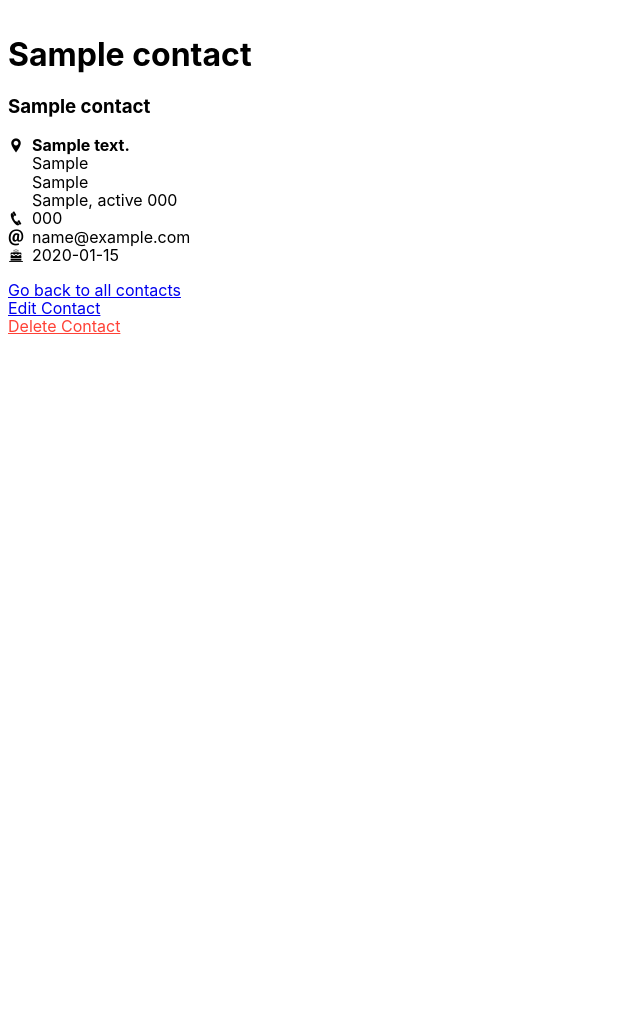
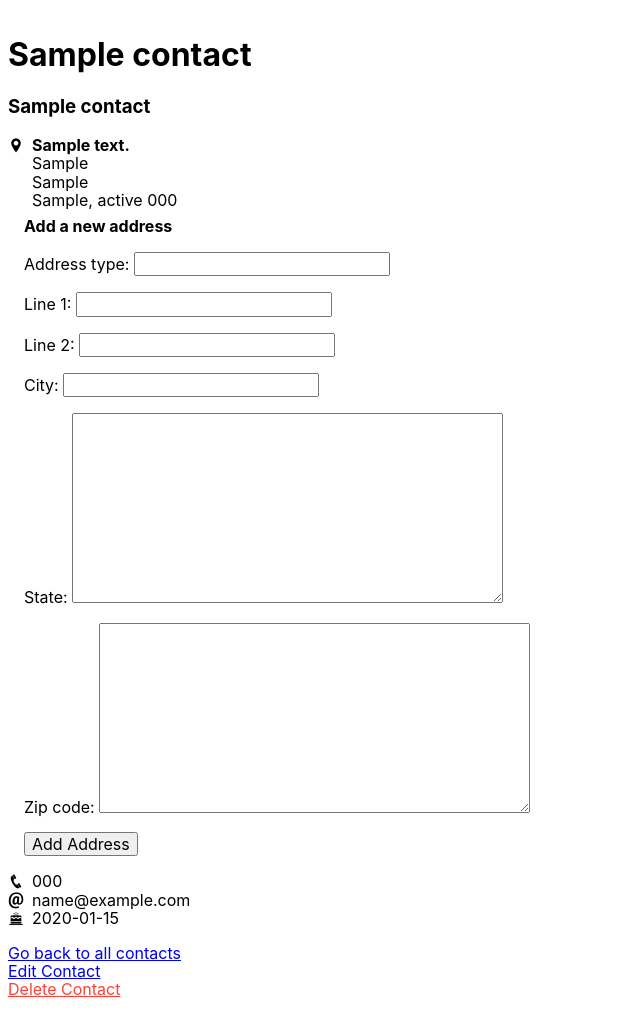
Before and after one commit to momentum-team-1/examples, a Django app: page /contacts/1/ in a window 1280 px wide. Shown: the whole page, without its empty margins (0-640 px from the left). Before the commit the page ends 334 px from the top, so only its background shows below. Run offline with Django 3.2, Linux system fonts and the light colour scheme; tables that the repository leaves empty hold one stand-in row (values such as "Sample post").

Commit message:
Add address form

```diff
--- a/django-uptact/contacts/forms.py
+++ b/django-uptact/contacts/forms.py
@@ -1,5 +1,5 @@
 from django import forms
-from .models import Contact
+from .models import Contact, Address
 
 
 class ContactForm(forms.ModelForm):
@@ -12,3 +12,16 @@ class ContactForm(forms.ModelForm):
             'email',
             'birthday',
         ]
+
+
+class AddressForm(forms.ModelForm):
+    class Meta:
+        model = Address
+        fields = [
+            'address_type',
+            'line_1',
+            'line_2',
+            'city',
+            'state',
+            'zip_code',
+        ]
--- a/django-uptact/contacts/views.py
+++ b/django-uptact/contacts/views.py
@@ -1,6 +1,6 @@
 from django.shortcuts import render, redirect, get_object_or_404
 from .models import Contact
-from .forms import ContactForm
+from contacts.forms import ContactForm, AddressForm
 
 
 # Create your views here.
@@ -12,7 +12,11 @@ def list_contacts(request):
 
 def show_contact(request, pk):
     contact = get_object_or_404(Contact, pk=pk)
-    return render(request, "contacts/show_contact.html", {"contact": contact})
+    form = AddressForm()
+    return render(request, "contacts/show_contact.html", {
+        "contact": contact,
+        "address_form": form
+    })
 
 
 def add_contact(request):
@@ -25,6 +29,22 @@ def add_contact(request):
             return redirect(to='list_contacts')
 
     return render(request, "contacts/add_contact.html", {"form": form})
+
+
+def add_address(request, contact_pk):
+    contact = get_object_or_404(Contact, pk=contact_pk)
+
+    form = AddressForm(data=request.POST)
+    if form.is_valid():
+        address = form.save(commit=False)
+        address.contact = contact
+        address.save()
+        return redirect(to='show_contact', pk=contact.pk)
+
+    return render(request, "contacts/show_contact.html", {
+        "address_form": form,
+        "contact": contact
+    })
 
 
 def edit_contact(request, pk):
--- a/django-uptact/templates/contacts/list_contacts.html
+++ b/django-uptact/templates/contacts/list_contacts.html
@@ -53,6 +53,7 @@
 
     <p>
       <a href="{% url 'edit_contact' pk=contact.pk %}">Edit Contact</a><br>
+      <a href="{% url 'add_address' contact_pk=contact.pk %}">Add Address to Contact</a><br>
       <a class="red" href="{% url 'delete_contact' pk=contact.pk %}">Delete Contact</a>
     </p>
   </div>
--- a/django-uptact/templates/contacts/show_contact.html
+++ b/django-uptact/templates/contacts/show_contact.html
@@ -8,7 +8,7 @@
   {% endif %}
 
   {% for address in contact.addresses.all %}
-  <div class="flex">
+  <div class="flex pb2">
     <div class="pr2"><i class="icofont-location-pin"></i></div>
     <div>
       {% if address.address_type %}
@@ -22,6 +22,17 @@
     </div>
   </div>
   {% endfor %}
+
+  <div class="pl3 pb3">
+    <div><strong>Add a new address</strong></div>
+    <form action="{% url 'add_address' contact_pk=contact.pk %}" method="POST">
+      {% csrf_token %}
+      {{ address_form.as_p }}
+      <div>
+        <button type="submit">Add Address</button>
+      </div>
+    </form>
+  </div>
 
   {% if contact.phone_number %}
   <div class="flex">
--- a/django-uptact/uptact/urls.py
+++ b/django-uptact/uptact/urls.py
@@ -31,6 +31,11 @@ urlpatterns = [
     path('contacts/<int:pk>/delete/',
          contacts_views.delete_contact,
          name='delete_contact'),
+    path(
+        'contacts/<int:contact_pk>/add_address/',
+        contacts_views.add_address,
+        name='add_address',
+    )
 ]
 
 if settings.DEBUG:
```
Also changed, not shown: django-uptact/templates/contacts/add_address.html (added, +15 -0 lines).
